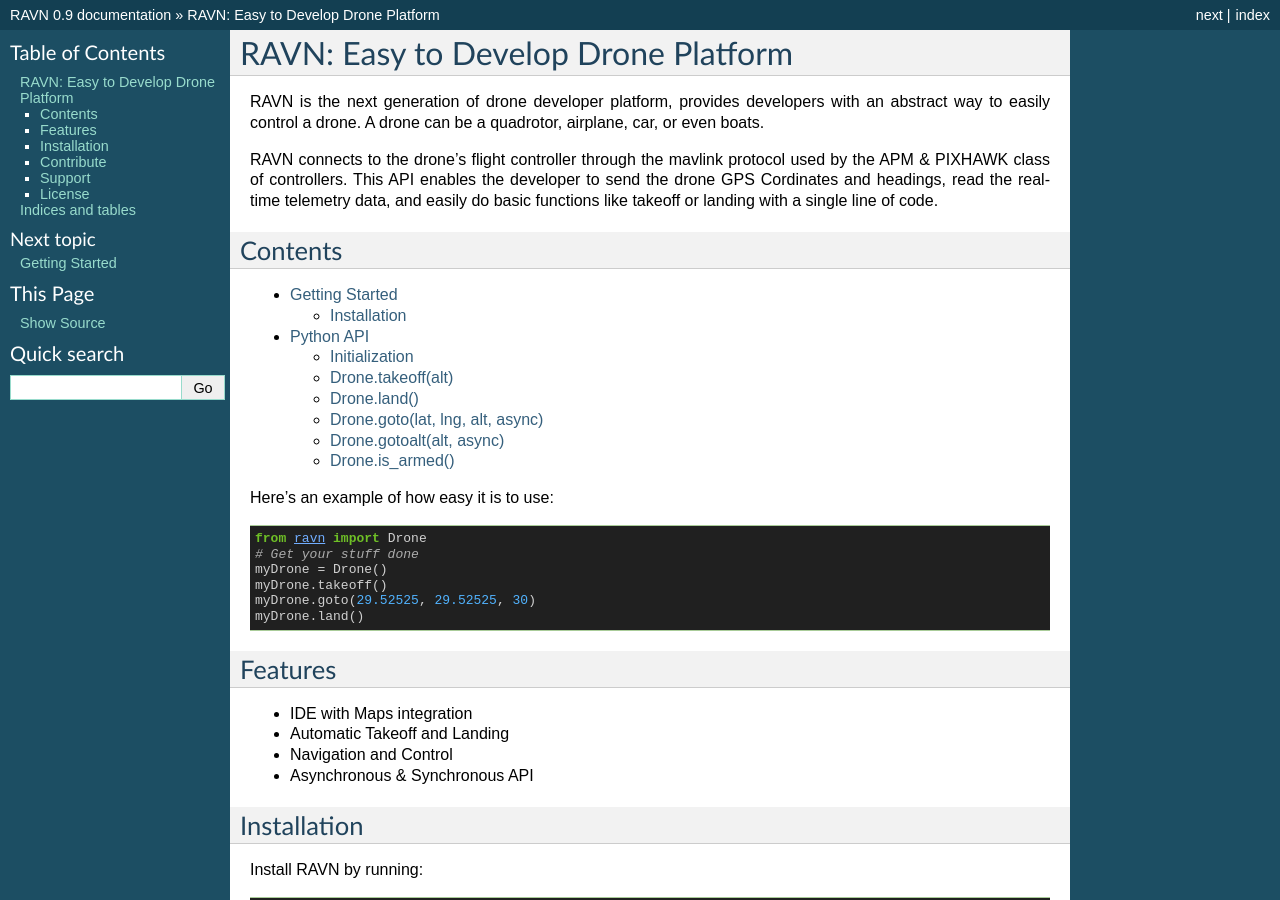
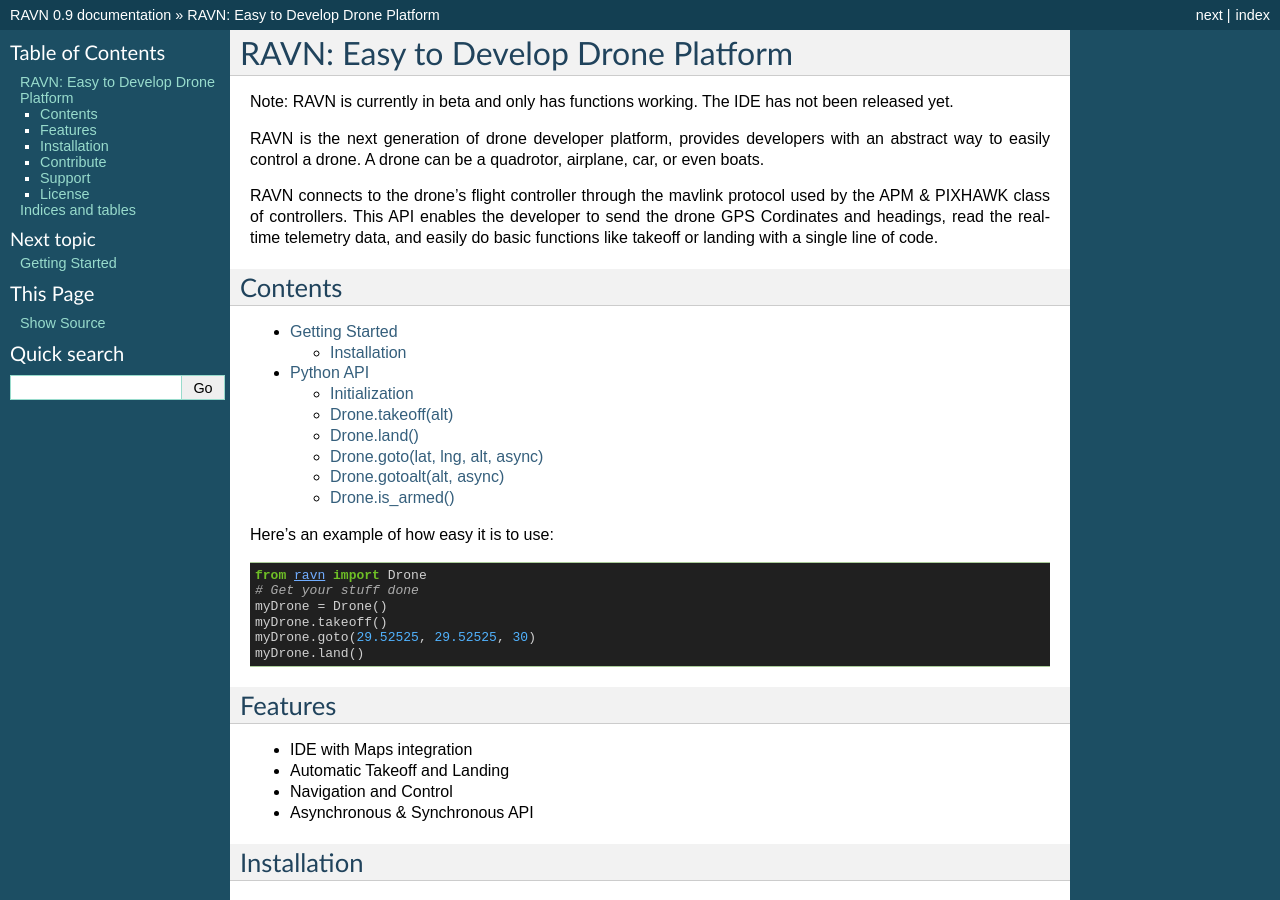
Before and after one commit to mydaisy2/RAVN, a Sphinx documentation site: the page built from docs/source/index.rst, in a window 1280 px wide and 900 px high. Built offline with Sphinx 7.4.7, drawn with Linux system fonts in a browser that asks for light colours.

Commit message:
Update index.rst

```diff
--- a/docs/source/index.rst
+++ b/docs/source/index.rst
@@ -1,5 +1,7 @@
 RAVN: Easy to Develop Drone Platform
 ====================================
+
+Note: RAVN is currently in beta and only has functions working. The IDE has not been released yet.
 
 RAVN is the next generation of drone developer platform,
 provides developers with an abstract way to easily control
```
